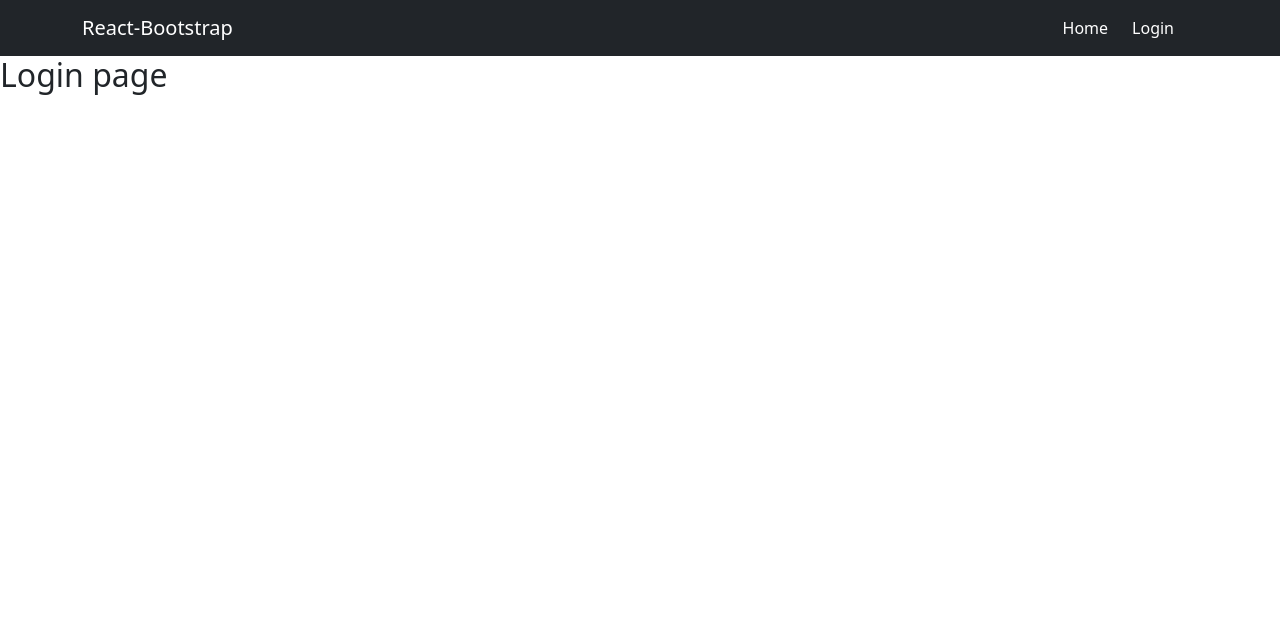
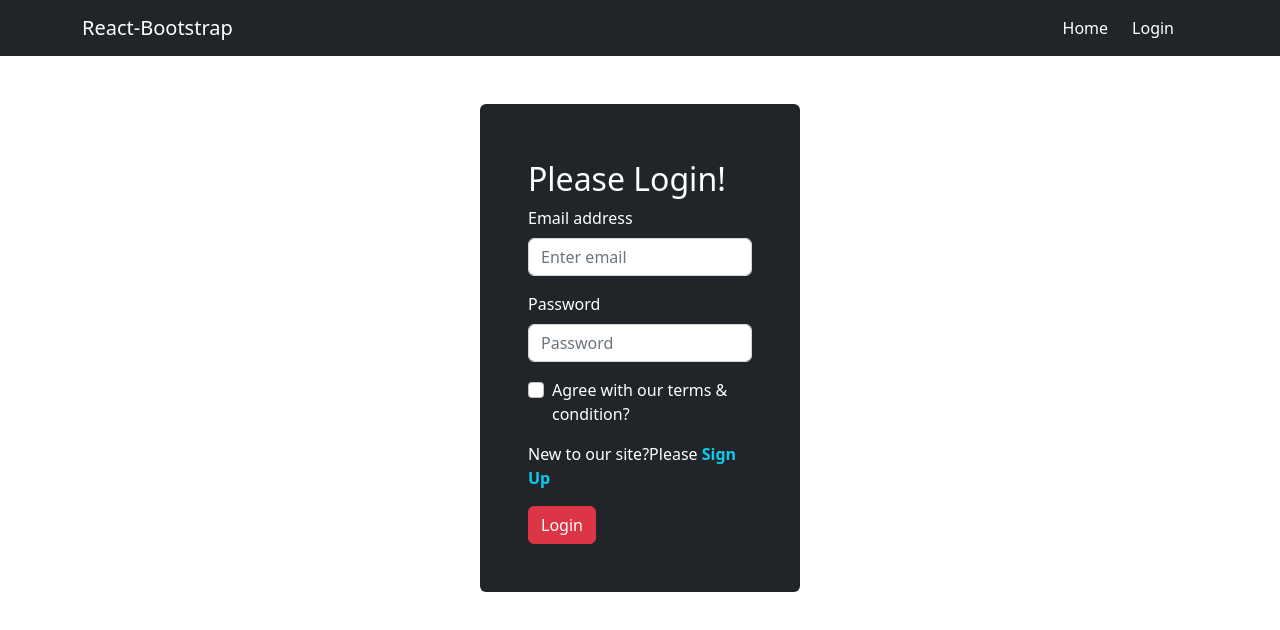
Before and after one commit to Shah-Md-Jihan/wedding-photographer, a React (Create React App) app: page /login in a window 1280 px wide. Shown: the top 630 px of the page. Built offline with nearby package versions, Linux system fonts and the light colour scheme.

Commit message:
login page added

```diff
--- a/src/Pages/Login/Login.js
+++ b/src/Pages/Login/Login.js
@@ -1,9 +1,31 @@
 import React from 'react';
+import Button from 'react-bootstrap/Button';
+import Form from 'react-bootstrap/Form';
+import { Link } from 'react-router-dom';
+
 
 const Login = () => {
     return (
-        <div>
-            <h2>Login page</h2>
+        <div className='w-25 mx-auto mt-5 bg-dark text-white p-5 rounded-2'>
+            <h2 className='my-2'>Please Login!</h2>
+            <Form>
+                <Form.Group className="mb-3" controlId="formBasicEmail">
+                    <Form.Label>Email address</Form.Label>
+                    <Form.Control type="email" placeholder="Enter email" />
+                </Form.Group>
+
+                <Form.Group className="mb-3" controlId="formBasicPassword">
+                    <Form.Label>Password</Form.Label>
+                    <Form.Control type="password" placeholder="Password" />
+                </Form.Group>
+                <Form.Group className="mb-3" controlId="formBasicCheckbox">
+                    <Form.Check type="checkbox" label="Agree with our terms & condition?" />
+                </Form.Group>
+                <p>New to our site?Please <Link to="/register" className='text-info fw-bold text-decoration-none'>Sign Up</Link></p>
+                <Button variant="danger" type="submit">
+                    Login
+                </Button>
+            </Form>
         </div>
     );
 };
```
